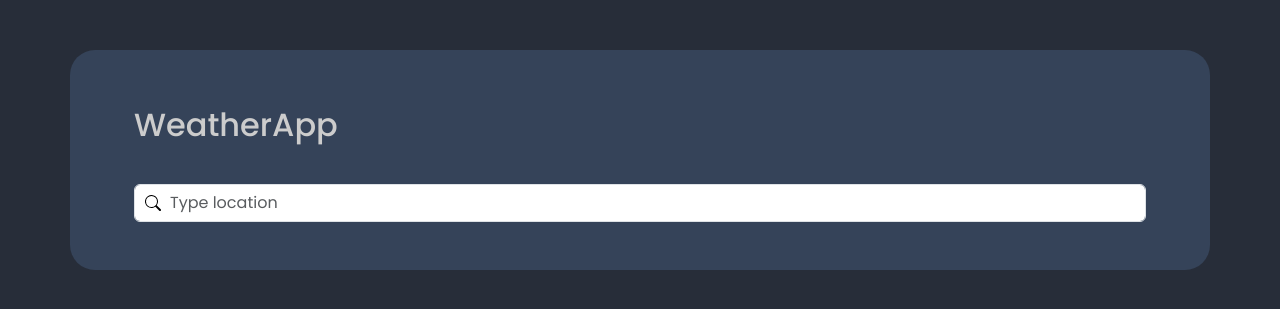
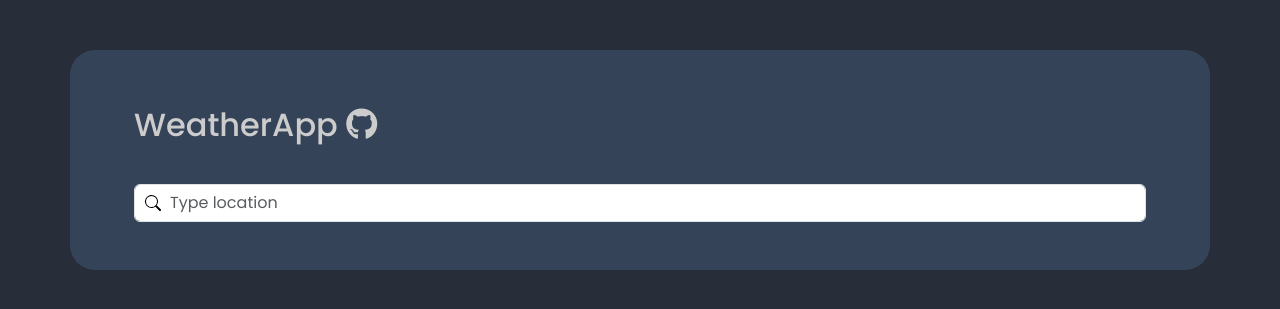
Before and after one commit to iris-inohosa/weather_app, a Flask app: page / in a window 1280 px wide. Shown: the top 309 px of the page. Run offline with Flask 3, Linux system fonts and the light colour scheme.

Commit message:
added dockerfile, github link

```diff
--- a/app/requirements.txt
+++ b/app/requirements.txt
@@ -1,2 +1,3 @@
 flask
 requests
+gunicorn
--- a/app/templates/index.html
+++ b/app/templates/index.html
@@ -37,7 +37,8 @@
             <div class="col-12">
                 <div class="row header gy-2 p-3">
                     <h2 class="py-4 app-title">
-                        WeatherApp <a href=""><img src="" alt=""></a>
+                        WeatherApp <a href="https://github.com/iris-inohosa/weather_app"><i class="fa-brands fa-github"
+                                style="color: #ccc;"></i></a>
                     </h2>
                     <div class="input-group mb-3">
                         <input id="city-search" type="text" class="form-control" placeholder="Type location"
--- /dev/null
+++ b/app/wsgi.py
@@ -0,0 +1,5 @@
+from app import app
+
+
+if '__main__' == __name__:
+    app.run()
```
Also changed, not shown: 1 other file.
